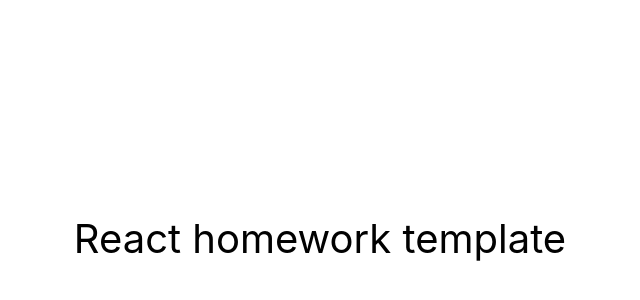
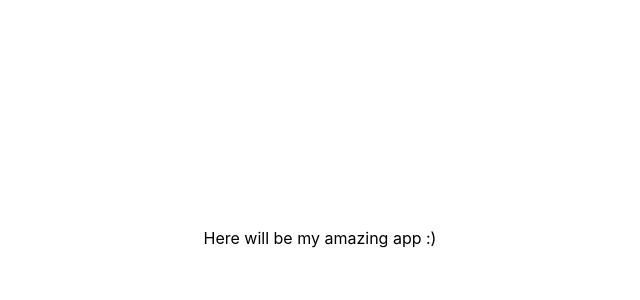
Before and after one commit to NataPas2021/goit-react-hw-03-image-finder, a React (Create React App) app: page / in a window 1280 px wide. Shown: the part 162-462 px from the top of the page, without its empty margins (320-960 px from the left). Built offline with nearby package versions, Linux system fonts and the light colour scheme.

Commit message:
update package json

```diff
--- a/package.json
+++ b/package.json
@@ -1,8 +1,8 @@
 {
-  "name": "react-homework-template",
+  "name": "goit-react-hw-03-phonebook",
   "version": "0.1.0",
   "private": true,
-  "homepage": "https://goitacademy.github.io/react-homework-template/",
+  "homepage": "https://natapas2021.github.io/goit-react-hw-03-phonebook/",
   "dependencies": {
     "@testing-library/jest-dom": "^5.16.3",
     "@testing-library/react": "^12.1.4",
--- a/src/components/App.jsx
+++ b/src/components/App.jsx
@@ -1,16 +1,9 @@
+import css from './App.module.css'
+
 export const App = () => {
   return (
-    <div
-      style={{
-        height: '100vh',
-        display: 'flex',
-        justifyContent: 'center',
-        alignItems: 'center',
-        fontSize: 40,
-        color: '#010101'
-      }}
-    >
-      React homework template
+    <div className={css.container}>
+      Here will be my amazing app :)
     </div>
   );
 };
--- /dev/null
+++ b/src/components/App.module.css
@@ -0,0 +1,8 @@
+.container {
+    height: 100vh;
+    display: flex;
+    justify-content: center;
+    align-items: center;
+    font-size: 40;
+    color: #010101;
+  }
```
